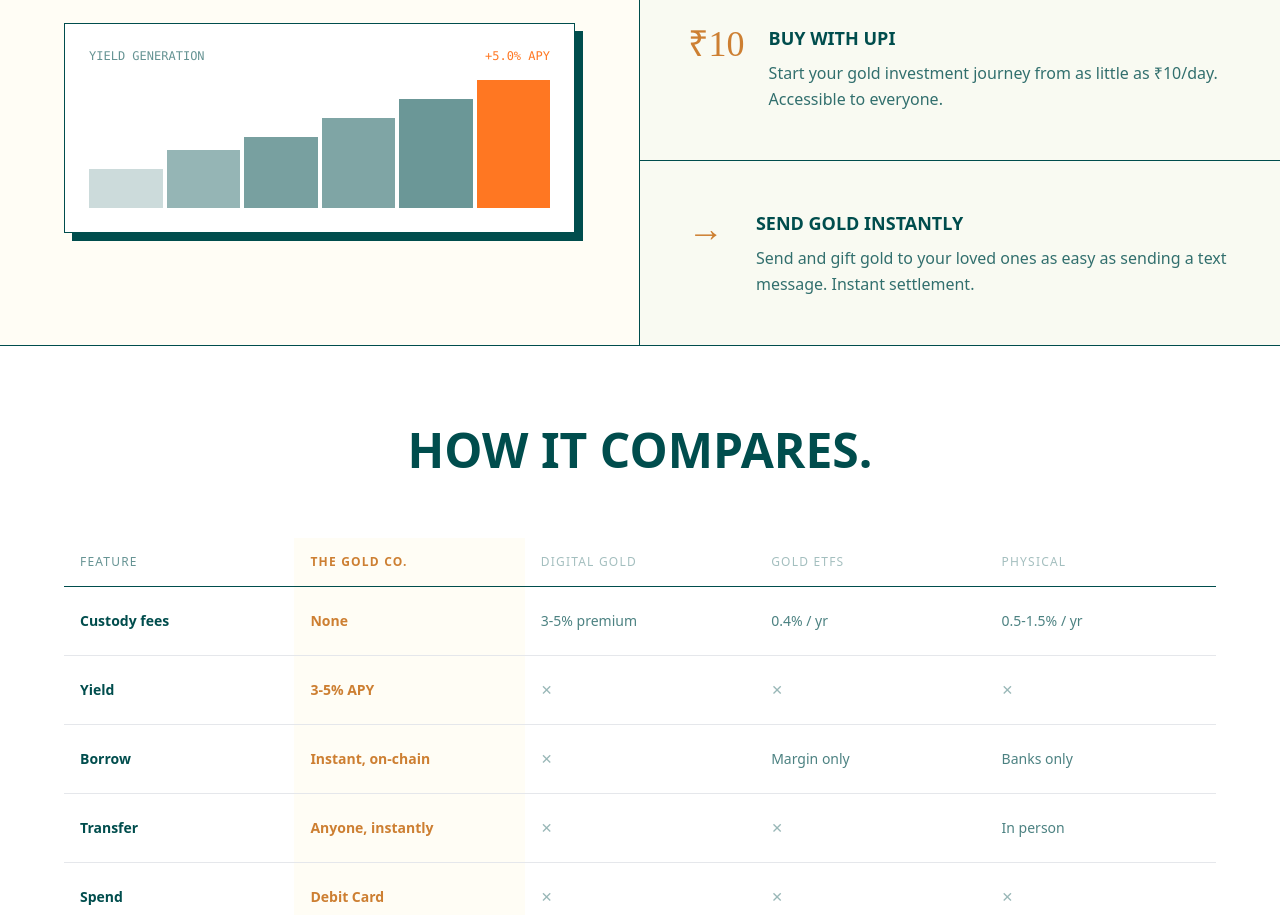
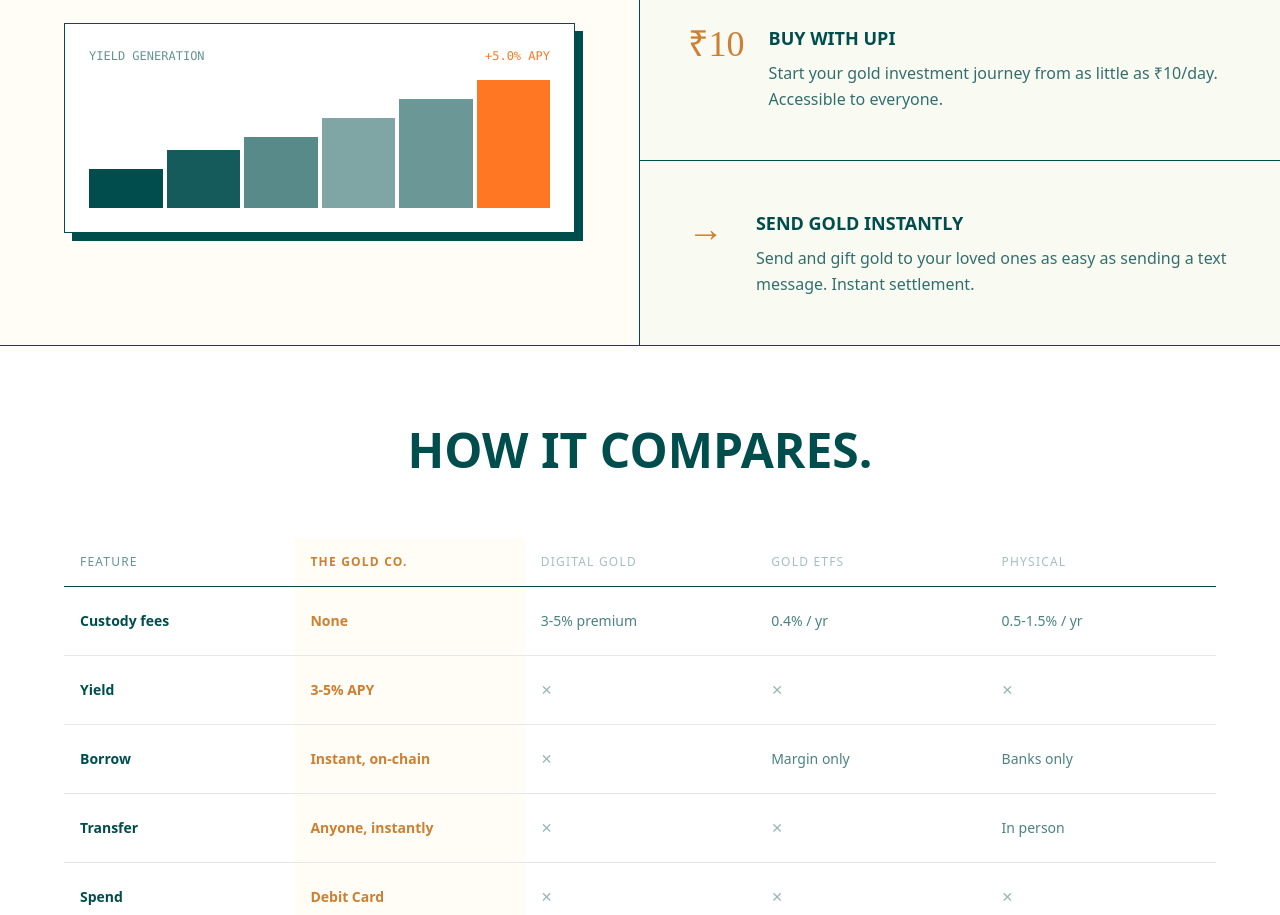
Before and after one commit to sarthakxau/goldfi-landing, a React (Vite) app: page / in a window 1280 px wide. Shown: the part 1240-2155 px from the top of the page. Built offline with nearby package versions, Linux system fonts and the light colour scheme.

Commit message:
Add pulse keyframes for animation

```diff
--- a/tailwind.config.js
+++ b/tailwind.config.js
@@ -27,6 +27,10 @@
         reveal: {
           'to': { opacity: '1', transform: 'translateY(0)' },
         },
+        pulse: {
+          '0%, 100%': { opacity: '1' },
+          '50%': { opacity: '0.5' },
+        },
       },
       animation: {
         'float-rotate': 'float-rotate 8s infinite ease-in-out',
```
